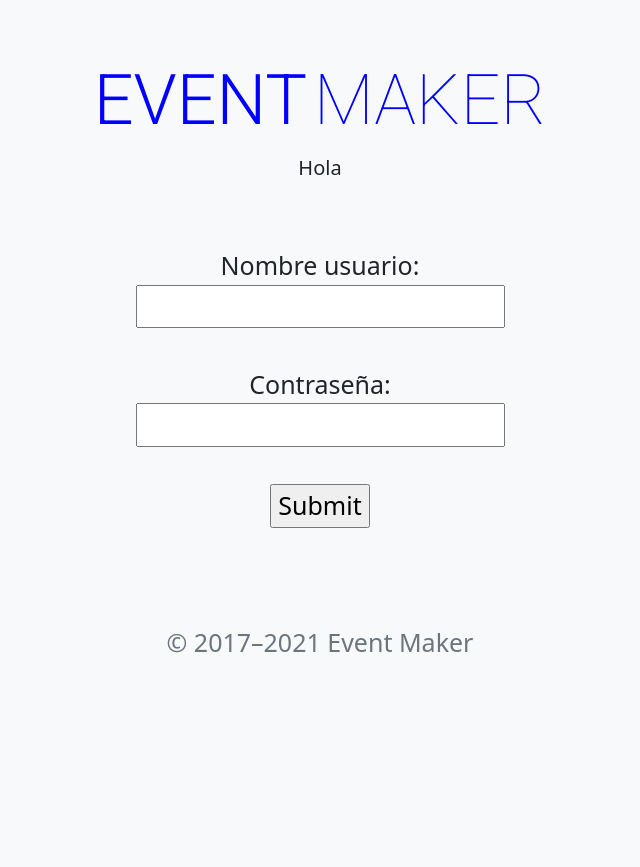
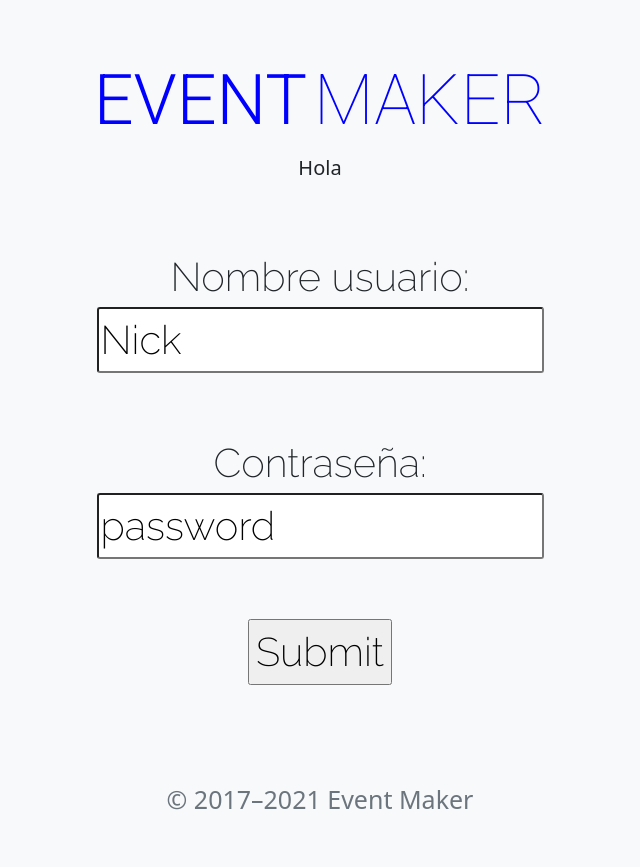
Before and after one commit to coheiden/beta-proyecto-integrado, a PHP site: page /plantilla.html in a window 1280 px wide. Shown: the whole page, without its empty margins (320-960 px from the left). Before the commit the page ends 653 px from the top, so only its background shows below. Run offline with PHP 8.4, Linux system fonts and the light colour scheme.

Commit message:
CSS//Login

```diff
--- a/css/custom.css
+++ b/css/custom.css
@@ -1,5 +1,5 @@
 @import url('https://fonts.googleapis.com/css2?family=Roboto:wght@100;300&display=swap');
-
+@import url('https://fonts.googleapis.com/css?family=Raleway:200');
 
 
 
@@ -7,12 +7,6 @@
   max-width: 960px;
   text-align:center;
   font-size: 25px;
-}
-#nombre_usuario{
-
-  border-color:aqua;
-  border-radius: 20%;
-
 }
 
 .logo {
@@ -28,3 +22,44 @@
 .logo-1 {
   font-weight: 300;
 }
+
+#box {
+  /* display: flex; */
+  align-items: center;
+  justify-content: center;
+  width: 400px;
+  height: 200px;
+  font-family: 'Raleway';
+  font-size: 2.5rem;
+}
+.gradient-border {
+  --borderWidth: 3px;
+  position: relative;
+  border-radius: var(--borderWidth);
+}
+.gradient-border:after {
+  content: '';
+  position: absolute;
+  top: calc(-1 * var(--borderWidth));
+  left: calc(-1 * var(--borderWidth));
+  height: calc(100% + var(--borderWidth) * 2);
+  width: calc(100% + var(--borderWidth) * 2);
+  background: linear-gradient(60deg, #f79533, #f37055, #ef4e7b, #a166ab, #5073b8, #1098ad, #07b39b, #6fba82);
+  border-radius: calc(2 * var(--borderWidth));
+  z-index: -1;
+  animation: animatedgradient 3s ease alternate infinite;
+  background-size: 300% 300%;
+}
+
+
+@keyframes animatedgradient {
+	0% {
+		background-position: 0% 50%;
+	}
+	50% {
+		background-position: 100% 50%;
+	}
+	100% {
+		background-position: 0% 50%;
+	}
+}
--- a/plantilla.html
+++ b/plantilla.html
@@ -25,16 +25,22 @@
     </div>
 
 
-    <container>
+    <container id="box">
     <form action="/action_page.php">
 
 
+
+
         <label for="fname">Nombre usuario:</label><br>
-        <input type="text"  id="fname" name="nombre_usuario" value=><br>
-       <br> <border></border><label for="Contraseña">Contraseña:</label></border><br>
-  <input type="text" id="Contraseña" name="contraseña" value=><br>
+
+        <input type="text" class="gradient-border"  id="nombre_usuario" name="nombre_usuario" value="Nick"><br>
+        <br>
+        <label for="Contraseña">Contraseña:</label></border><br>
+        <input type="text" class="gradient-border" id="contraseña" name="contraseña" value="password"><br>
 <br>
   <input type="submit">
+
+
 
 </container>
 
```
